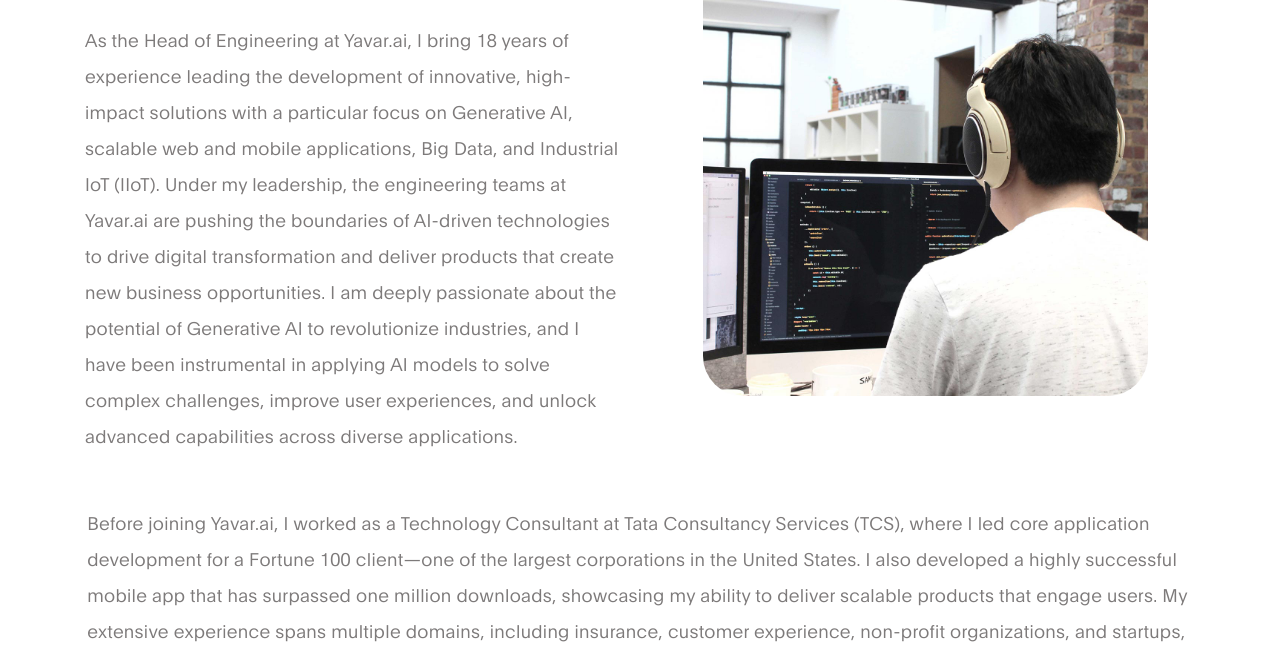
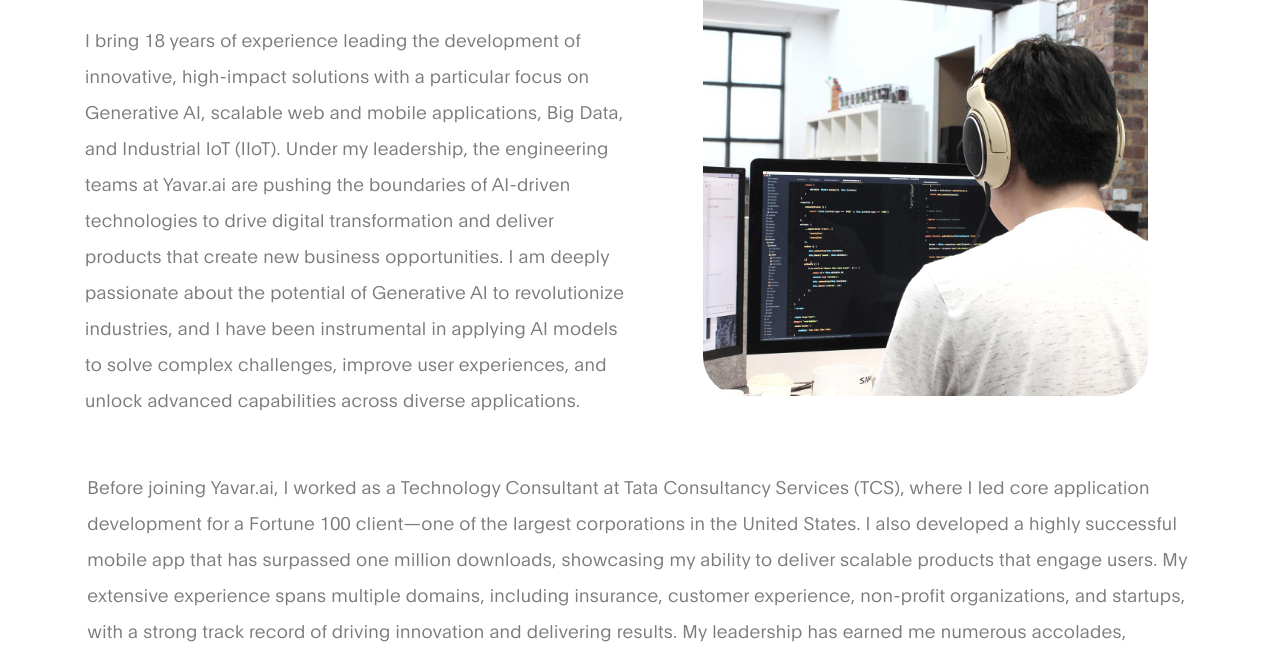
Before and after one commit to stalin/stalin.github.io, a plain HTML site: page index.html in a window 1280 px wide. Shown: the part 445-1097 px from the top of the page. Drawn offline with Linux system fonts and the light colour scheme.

Commit message:
Update index.html

```diff
--- a/index.html
+++ b/index.html
@@ -104,7 +104,7 @@
                 <div class="col-lg-6 col-md-6 col-12">
                     <h3 class="mb-4">About Me</h3>
 
-                    <p>As the Head of Engineering at Yavar.ai, I bring 18 years of experience leading the development of innovative, high-impact solutions with a particular focus on Generative AI, scalable web and mobile applications, Big Data, and Industrial IoT (IIoT). Under my leadership, the engineering teams at Yavar.ai are pushing the boundaries of AI-driven technologies to drive digital transformation and deliver products that create new business opportunities. I am deeply passionate about the potential of Generative AI to revolutionize industries, and I have been instrumental in applying AI models to solve complex challenges, improve user experiences, and unlock advanced capabilities across diverse applications.</p>
+                    <p>I bring 18 years of experience leading the development of innovative, high-impact solutions with a particular focus on Generative AI, scalable web and mobile applications, Big Data, and Industrial IoT (IIoT). Under my leadership, the engineering teams at Yavar.ai are pushing the boundaries of AI-driven technologies to drive digital transformation and deliver products that create new business opportunities. I am deeply passionate about the potential of Generative AI to revolutionize industries, and I have been instrumental in applying AI models to solve complex challenges, improve user experiences, and unlock advanced capabilities across diverse applications.</p>
 
 
                 </div>
```
